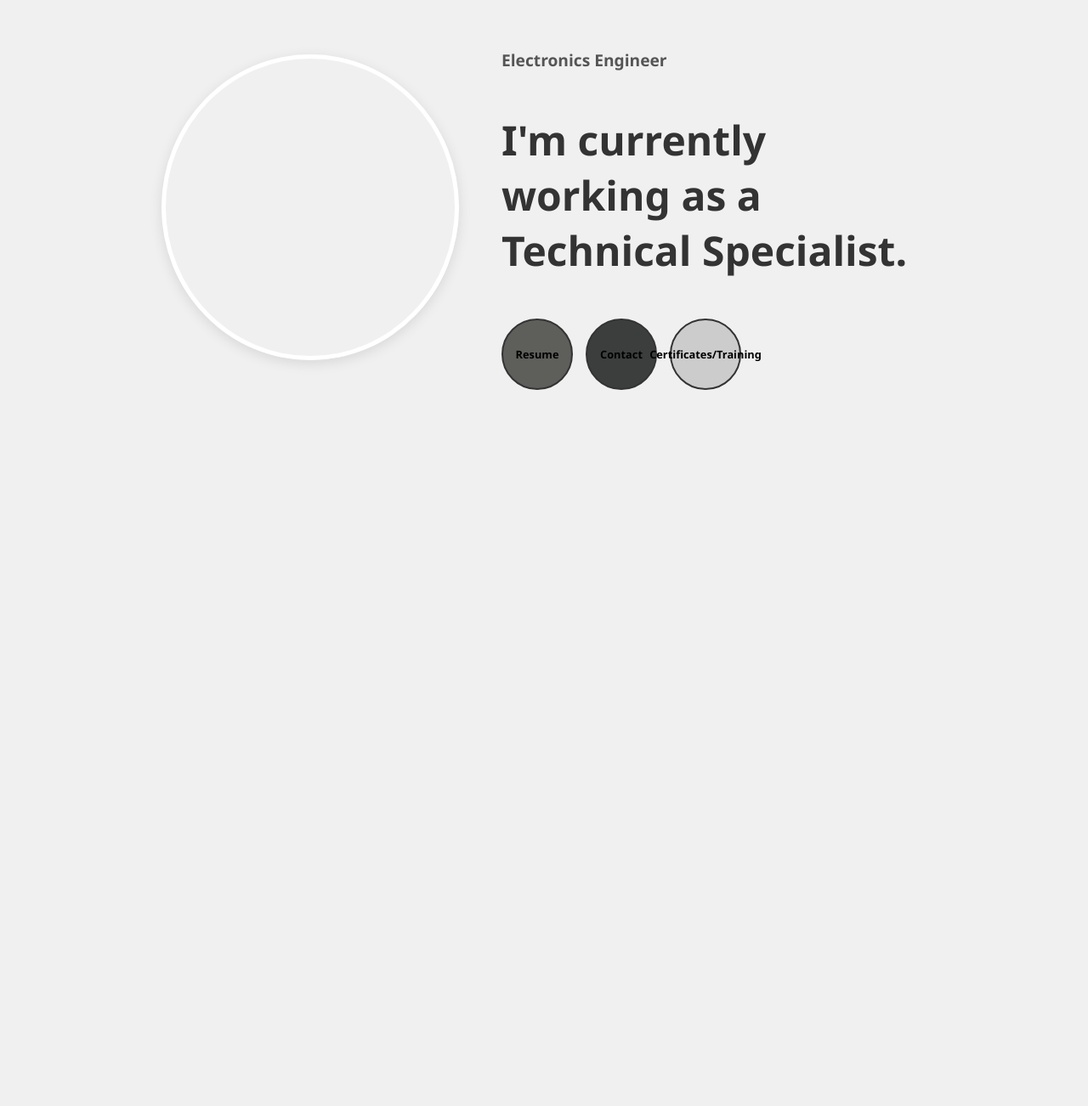
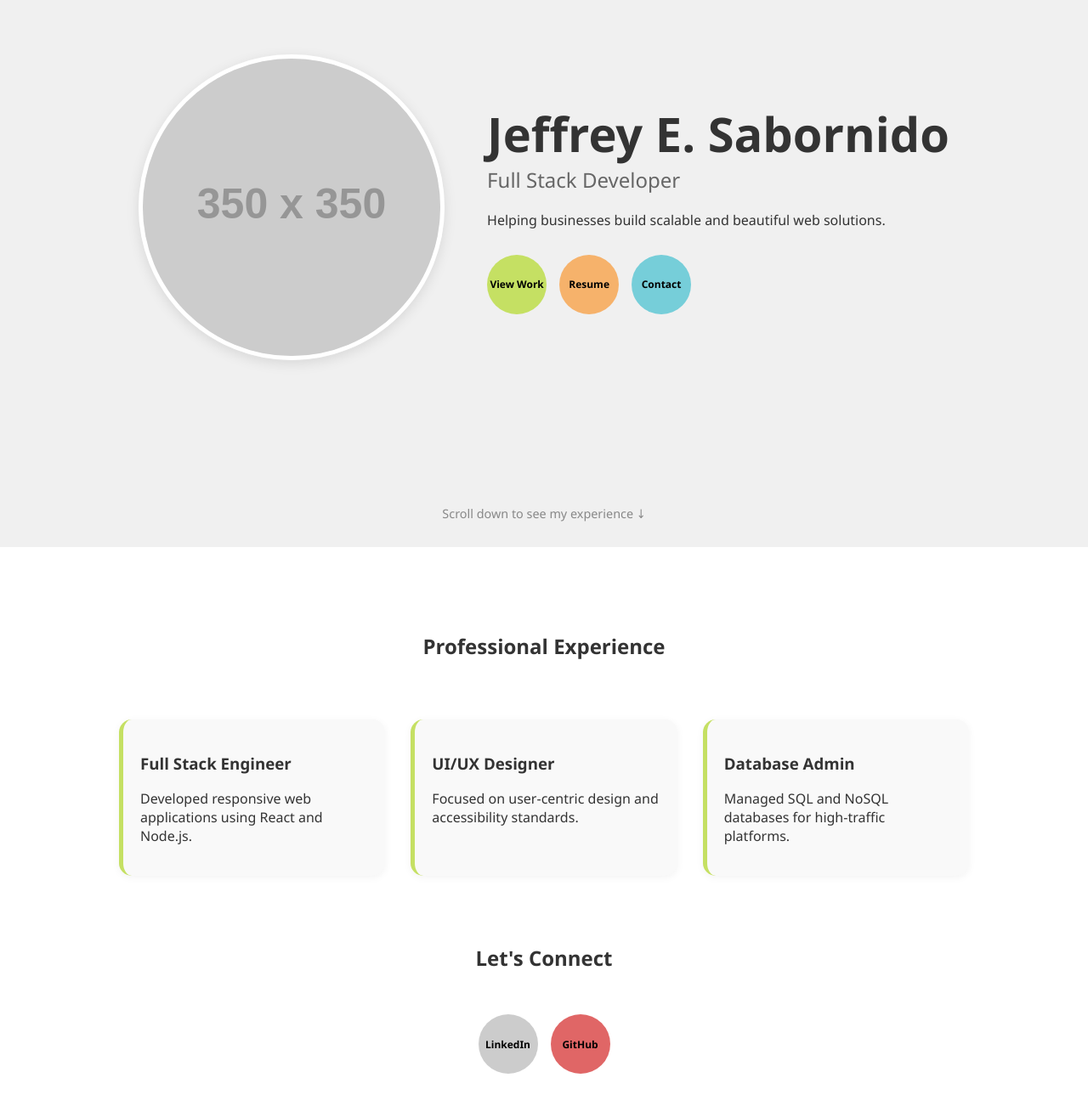
Before and after one commit to jffsbrndo/jffsbrndo.github.io, a plain HTML site: page index.html in a window 1280 px wide. Shown: the part 156-1458 px from the top of the page at 85% size. Before the commit the page ends 800 px from the top, so only its background shows below. Drawn offline with Linux system fonts and the light colour scheme; placeholder pictures from the web are drawn by us.

Commit message:
updated index.html

```diff
--- a/index.html
+++ b/index.html
@@ -2,24 +2,36 @@
 <html lang="en">
 <head>
     <meta charset="UTF-8">
-  <title> Jeffrey E. Sabornido - Portfolio</title>
+    <meta name="viewport" content="width=device-width, initial-scale=1.0">
+    <title>Jeffrey E. Sabornido - Portfolio</title>
     <style>
+        /* Smooth scrolling for a premium feel */
+        html {
+            scroll-behavior: smooth;
+        }
+
         body {
-      font-family: 'Segoe UI', 'Segoe UI', Tahoma, Geneva, Verdana, sans-serif;
+            font-family: 'Segoe UI', Tahoma, Geneva, Verdana, sans-serif;
+            margin: 0;
             background-color: #f0f0f0;
-      margin: 0;
+            color: #333;
+        }
+
+        /* --- SECTION 1: THE INTRO (Full Screen) --- */
+        .intro-section {
             display: flex;
             justify-content: center;
             align-items: center;
-      min-height: 100vh;
+            height: 100vh; /* Takes up 100% of the screen height */
+            text-align: left;
+            padding: 0 10%;
         }
 
         .container {
             display: flex;
             align-items: center;
-      max-width: 900px;
             gap: 50px;
-      padding: 20px;
+            max-width: 1000px;
         }
 
         .profile-pic {
@@ -31,24 +43,47 @@
             box-shadow: 0 4px 15px rgba(0,0,0,0.1);
         }
 
-    .content {
-      text-align: left;
-      max-width: 500px;
+        h1 { font-size: 3.5rem; margin: 0; }
+        .subtitle { font-size: 1.5rem; color: #666; margin-bottom: 20px; }
+
+        .scroll-hint {
+            position: absolute;
+            bottom: 30px;
+            left: 50%;
+            transform: translateX(-50%);
+            font-size: 0.9rem;
+            color: #888;
+            animation: bounce 2s infinite;
         }
 
-    h1 {
-      font-size: 3rem;
-      margin-bottom: 5px;
-      color: #333;
+        /* --- SECTION 2: THE WORK (After Scroll) --- */
+        .experience-section {
+            min-height: 100vh; /* Also takes up at least a full screen */
+            background-color: white;
+            padding: 80px 10%;
+            display: flex;
+            flex-direction: column;
+            align-items: center;
         }
 
-    .subtitle {
-      font-weight: bold;
-      font-size: 1.2rem;
-      margin-bottom: 20px;
-      color: #555;
+        .work-grid {
+            display: grid;
+            grid-template-columns: repeat(auto-fit, minmax(250px, 1fr));
+            gap: 30px;
+            width: 100%;
+            max-width: 1000px;
+            margin-top: 50px;
         }
 
+        .work-card {
+            background: #f9f9f9;
+            padding: 20px;
+            border-radius: 15px;
+            border-left: 5px solid #c5e063;
+            box-shadow: 0 2px 10px rgba(0,0,0,0.05);
+        }
+
+        /* The 5-Index Buttons */
         .button-container {
             display: flex;
             gap: 15px;
@@ -56,8 +91,8 @@
         }
 
         .circle-btn {
-      width: 80px;
-      height: 80px;
+            width: 70px;
+            height: 70px;
             border-radius: 50%;
             display: flex;
             align-items: center;
@@ -65,39 +100,68 @@
             text-decoration: none;
             color: black;
             font-weight: bold;
-      font-size: 0.8rem;
-      border: 2px solid #333;
-      transition: transform 0.2s;
+            font-size: 0.75rem;
+            transition: 0.3s;
+            text-align: center;
         }
 
-    .circle-btn:hover {
-      transform: scale (1:1);
+        .circle-btn:hover { transform: translateY(-5px); }
+        .btn-1 { background-color: #c5e063; }
+        .btn-2 { background-color: #f6b26b; }
+        .btn-3 { background-color: #76ced9; }
+        .btn-4 { background-color: #cccccc; }
+        .btn-5 { background-color: #e06666; }
+
+        @keyframes bounce {
+            0%, 20%, 50%, 80%, 100% {transform: translateY(0) translateX(-50%);}
+            40% {transform: translateY(-10px) translateX(-50%);}
+            60% {transform: translateY(-5px) translateX(-50%);}
         }
-
-    /*Colors*/
-
-    .btn-resume { background-color: #5e5f5b;}
-    .btn-research {background-color: #625f5c;}
-    .btn-outreach { background-color: #3c3e3e;}
-    .btn-personal { background-color: #cccccc;}
-
     </style>
 </head>
 <body>
-    <div class = "container">
-      <img src = "" alt="Jeffrey" class="profile-pic">
 
+    <section class="intro-section">
+        <div class="container">
+            <img src="https://via.placeholder.com/350" alt="Jeffrey" class="profile-pic">
             <div class="content">
-        <h1 Jeffrey E. Sabornido</h1>
-          <div class = "subtitle"> Electronics Engineer</div>
-          <p> I'm currently working as a Technical Specialist. </p>
+                <h1>Jeffrey E. Sabornido</h1>
+                <div class="subtitle">Full Stack Developer</div>
+                <p>Helping businesses build scalable and beautiful web solutions.</p>
 
-          <div class = "button-container">
-            <a href="#" class="circle-btn btn-resume"> Resume </a>
-            <a href="#" class="circle-btn btn-outreach"> Contact </a>
-            <a href="#" class="circle-btn btn-personal"> Certificates/Training </a>
+                <div class="button-container">
+                    <a href="#work" class="circle-btn btn-1">View Work</a>
+                    <a href="#" class="circle-btn btn-2">Resume</a>
+                    <a href="#" class="circle-btn btn-3">Contact</a>
                 </div>
             </div>
         </div>
+        <div class="scroll-hint">Scroll down to see my experience ↓</div>
+    </section>
+
+    <section id="work" class="experience-section">
+        <h2>Professional Experience</h2>
+        <div class="work-grid">
+            <div class="work-card">
+                <h3>Full Stack Engineer</h3>
+                <p>Developed responsive web applications using React and Node.js.</p>
+            </div>
+            <div class="work-card">
+                <h3>UI/UX Designer</h3>
+                <p>Focused on user-centric design and accessibility standards.</p>
+            </div>
+            <div class="work-card">
+                <h3>Database Admin</h3>
+                <p>Managed SQL and NoSQL databases for high-traffic platforms.</p>
+            </div>
+        </div>
+
+        <h2 style="margin-top: 80px;">Let's Connect</h2>
+        <div class="button-container">
+            <a href="#" class="circle-btn btn-4">LinkedIn</a>
+            <a href="#" class="circle-btn btn-5">GitHub</a>
+        </div>
+    </section>
+
 </body>
 </html>
```
Also changed, not shown: 1 other file. Lines whose indentation alone changed are shown as unchanged.
